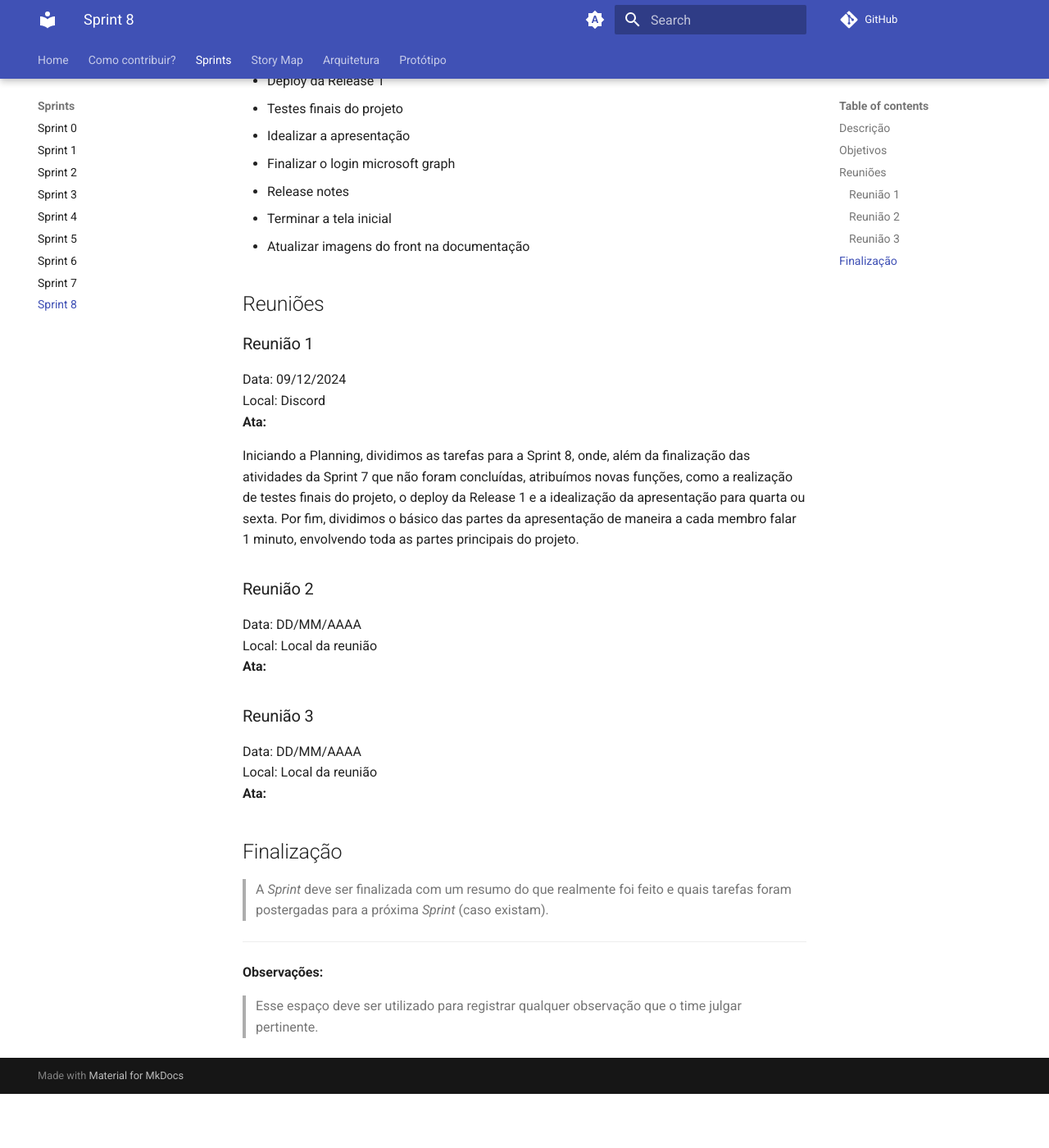
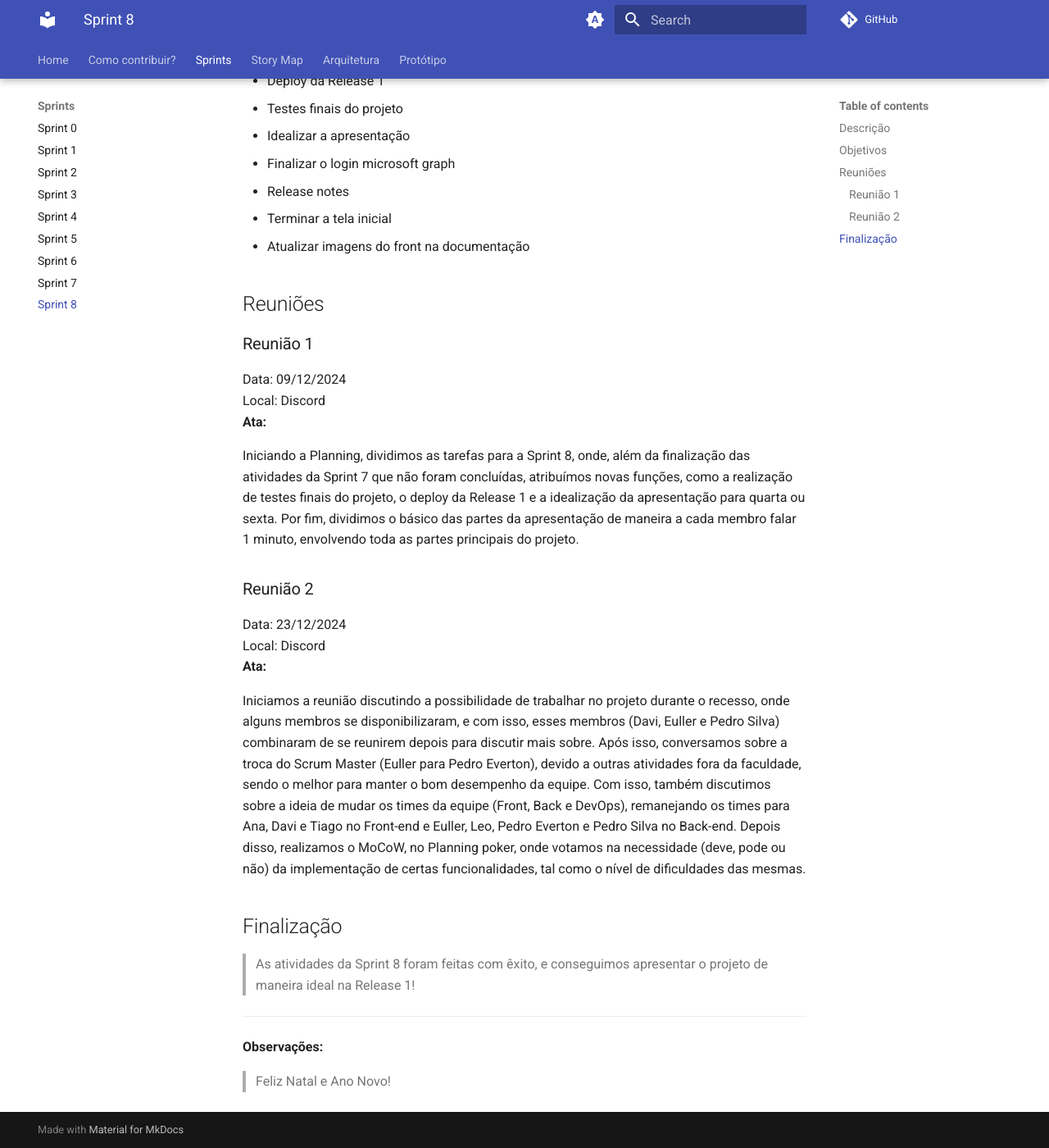
Before and after one commit to zlimaz/2025-1-AcheiUnB-Testes, an MkDocs documentation site: the page built from docs/sprints/sprint-8.md, in a window 1280 px wide and 1400 px high, scrolled down 517 px. Shown: the whole window at 82% size. Built offline with MkDocs 1.6.1 and Material for MkDocs 9.7.7, drawn with Linux system fonts in a browser that asks for light colours; comment, search, counter and statistics services are not loaded; before the commit the page ends 1851 px from its top, so only the background shows below that; some of the changed text lies outside the part shown.

Commit message:
Update sprint-8.md

```diff
--- a/docs/sprints/sprint-8.md
+++ b/docs/sprints/sprint-8.md
@@ -1,5 +1,5 @@
 # Sprint 8
-Período: 09/12/2024 a 16/12/2024
+Período: 09/12/2024 a 23/12/2024
 
 ## Descrição
 > Para a Sprint 8, foram atribuídas as seguintes tarefas:
@@ -30,21 +30,17 @@ principais do projeto.
 
 
 ### Reunião 2
-Data: DD/MM/AAAA
-Local: Local da reunião
+Data: 23/12/2024
+Local: Discord
 **Ata:**
 
-
-### Reunião 3
-Data: DD/MM/AAAA
-Local: Local da reunião
-**Ata:**
+Iniciamos a reunião discutindo a possibilidade de trabalhar no projeto durante o recesso, onde alguns membros se disponibilizaram, e com isso, esses membros (Davi, Euller e Pedro Silva) combinaram de se reunirem depois para discutir mais sobre. Após isso, conversamos sobre a troca do Scrum Master (Euller para Pedro Everton), devido a outras atividades fora da faculdade, sendo o melhor para manter o bom desempenho da equipe. Com isso, também discutimos sobre a ideia de mudar os times da equipe (Front, Back e DevOps), remanejando os times para Ana, Davi e Tiago no Front-end e Euller, Leo, Pedro Everton e Pedro Silva no Back-end. Depois disso, realizamos o MoCoW, no Planning poker, onde votamos na necessidade (deve, pode ou não) da implementação de certas funcionalidades, tal como o nível de dificuldades das mesmas.
 
 
 ## Finalização
-> A _Sprint_ deve ser finalizada com um resumo do que realmente foi feito e quais tarefas foram postergadas para a próxima _Sprint_ (caso existam).
+> As atividades da Sprint 8 foram feitas com êxito, e conseguimos apresentar o projeto de maneira ideal na Release 1!
 
 ---
 
 **Observações:**
-> Esse espaço deve ser utilizado para registrar qualquer observação que o time julgar pertinente.
+> Feliz Natal e Ano Novo!
```
